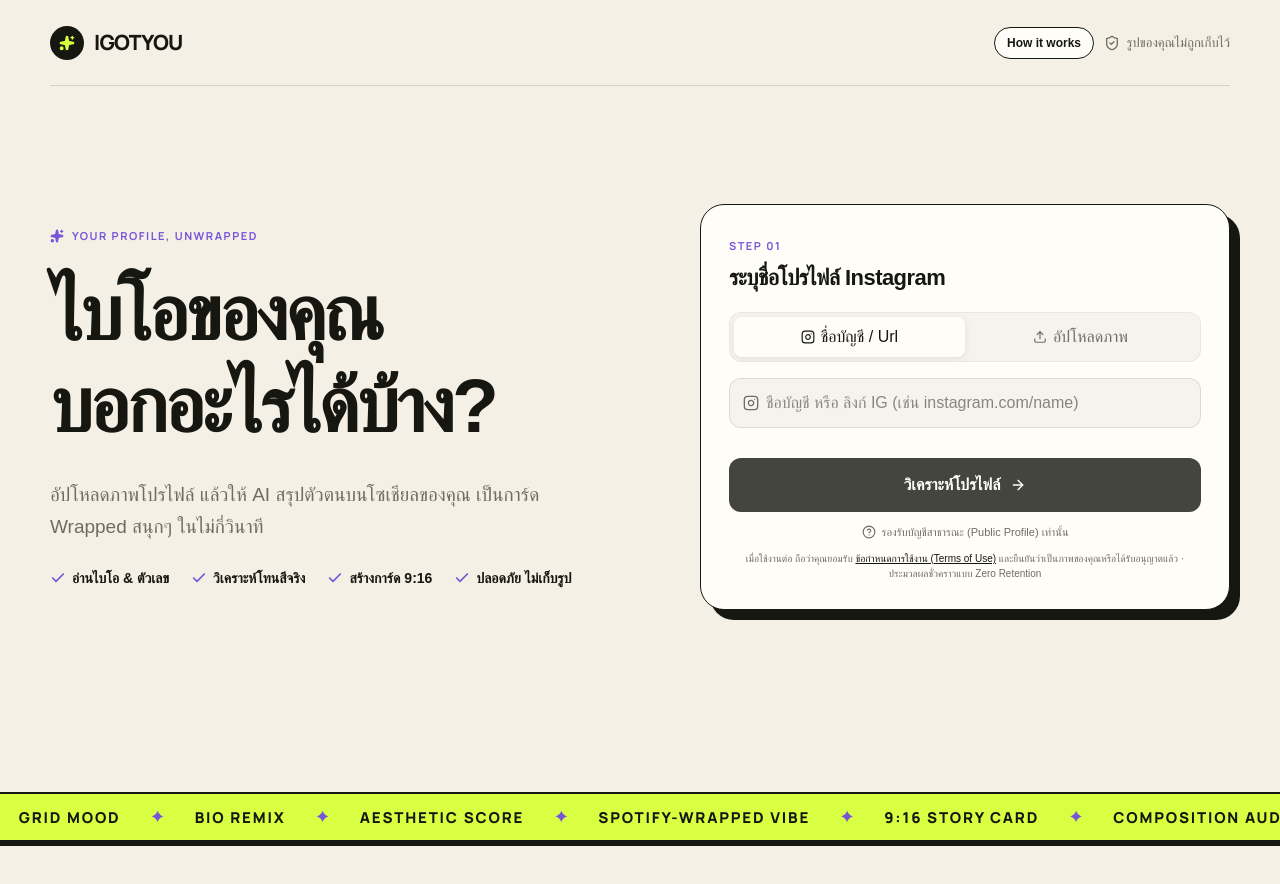
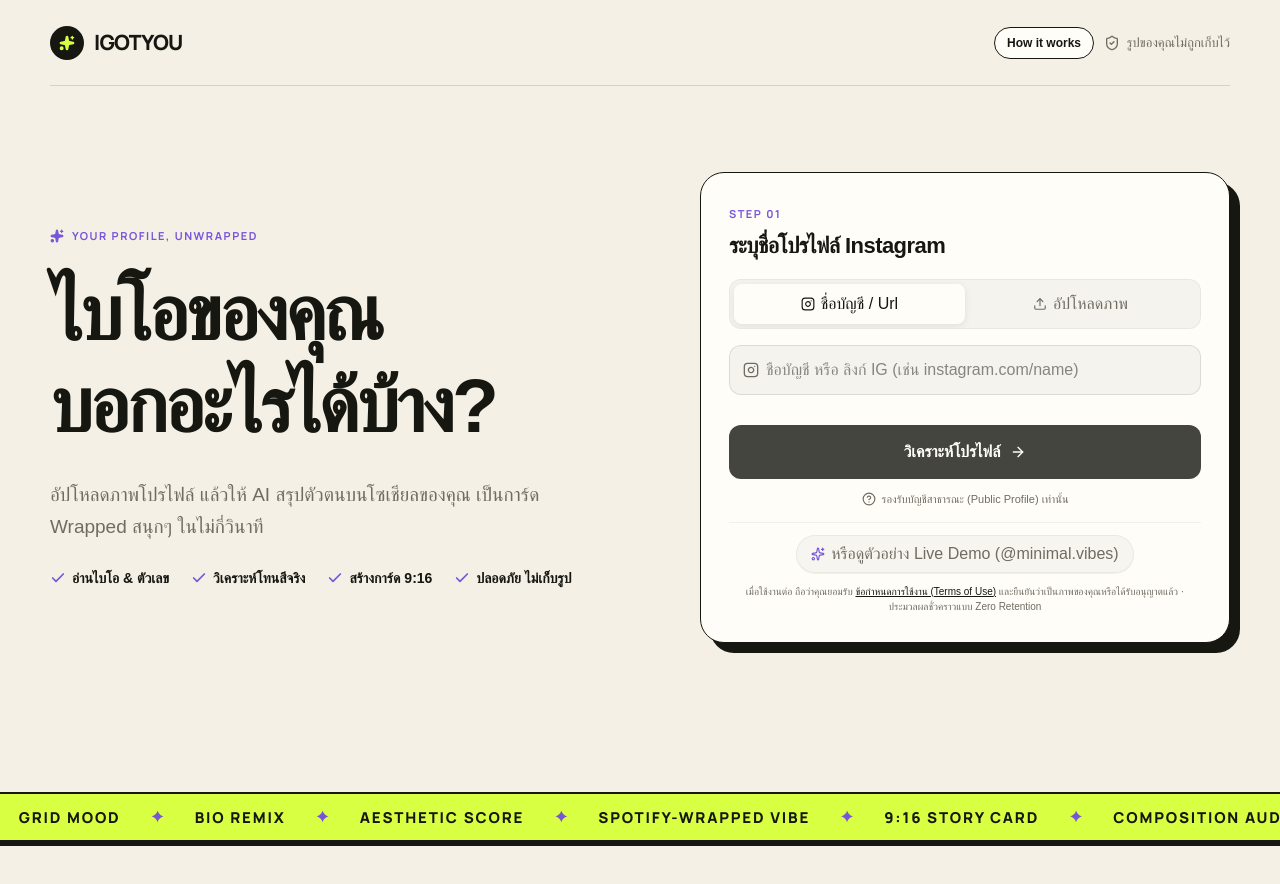
Before and after one commit to Supanat-hub/IGOTYOU, a React (Vite) app: page / in a window 1280 px wide. Shown: the top 884 px of the page. Built offline with nearby package versions, Linux system fonts and the light colour scheme; a web font is replaced by a local one.

Commit message:
fix(gemini): optimize candidate models cascade, minimize payload to 6 photos, and add 1-click live demo fallback

```diff
--- a/src/App.tsx
+++ b/src/App.tsx
@@ -290,6 +290,14 @@ export default function App() {
     navigateTo("home");
   };
 
+  const handleSelectPreset = (presetKey: string) => {
+    const selected = PRESETS[presetKey] || PRESETS.cafe;
+    setResult(selected);
+    setHasResult(true);
+    hasResultRef.current = true;
+    navigateTo("result");
+  };
+
   return (
     <main>
       {/* Scroll-Driven Top Progress Bar */}
@@ -378,6 +386,7 @@ export default function App() {
           isScrapingLoading={isScrapingLoading}
           scraperAlert={scraperAlert}
           onClearScraperAlert={() => setScraperAlert(null)}
+          onSelectPreset={handleSelectPreset}
         />
       )}
 
--- a/src/pages/HomePage.tsx
+++ b/src/pages/HomePage.tsx
@@ -35,6 +35,7 @@ interface HomePageProps {
   isScrapingLoading?: boolean;
   scraperAlert?: { message: string; allowFallback: boolean } | null;
   onClearScraperAlert?: () => void;
+  onSelectPreset?: (presetKey: string) => void;
 }
 
 const MARQUEE_ITEMS = [
@@ -63,6 +64,7 @@ export default function HomePage({
   isScrapingLoading = false,
   scraperAlert = null,
   onClearScraperAlert,
+  onSelectPreset,
 }: HomePageProps) {
   const fileInput = useRef<HTMLInputElement>(null);
   const [activeTab, setActiveTab] = useState<"username" | "upload">("username");
@@ -325,6 +327,20 @@ export default function HomePage({
             </div>
           )}
 
+          {onSelectPreset && (
+            <div className="mt-3.5 pt-3 border-t border-black/5 dark:border-white/5 flex items-center justify-center">
+              <button
+                type="button"
+                onClick={() => onSelectPreset("cafe")}
+                className="group inline-flex items-center gap-1.5 px-3.5 py-1.5 rounded-full bg-black/[0.03] dark:bg-white/[0.05] hover:bg-purple/10 text-muted hover:text-purple text-xs font-bold transition-all cursor-pointer border border-black/5 dark:border-white/5 shadow-2xs"
+                title="เปิดดูผลลัพธ์ทันทีโดยไม่ต้องรอประมวลผล (เหมาะสำหรับพรีเซนต์งาน)"
+              >
+                <Sparkles className="w-3.5 h-3.5 text-purple transition-transform group-hover:scale-110" />
+                <span>หรือดูตัวอย่าง Live Demo (@minimal.vibes)</span>
+              </button>
+            </div>
+          )}
+
           <p className="consent text-[11px] text-muted text-center mt-3 leading-relaxed">
             เมื่อใช้งานต่อ ถือว่าคุณยอมรับ{" "}
             <button
--- a/src/utils/analysisEngine.ts
+++ b/src/utils/analysisEngine.ts
@@ -935,10 +935,10 @@ export async function analyzeScrapedProfile(scraped: ScrapedProfileData): Promis
   const harmony = extraction.metrics.harmonyScore;
   const contrast = extraction.metrics.contrastScore;
 
-  // 3. Prepare payload for Gemini API
+  // 3. Prepare payload for Gemini API (send up to 6 high-res photos to prevent 503 high-demand timeouts while preserving full aesthetic context)
   const rawImagesForGemini =
     postImages.length > 0
-      ? postImages.slice(0, 12)
+      ? postImages.slice(0, 6)
       : scraped.avatarBase64
       ? [scraped.avatarBase64]
       : [];
```
Also changed, not shown: worker/index.ts (+15 -3 lines).
